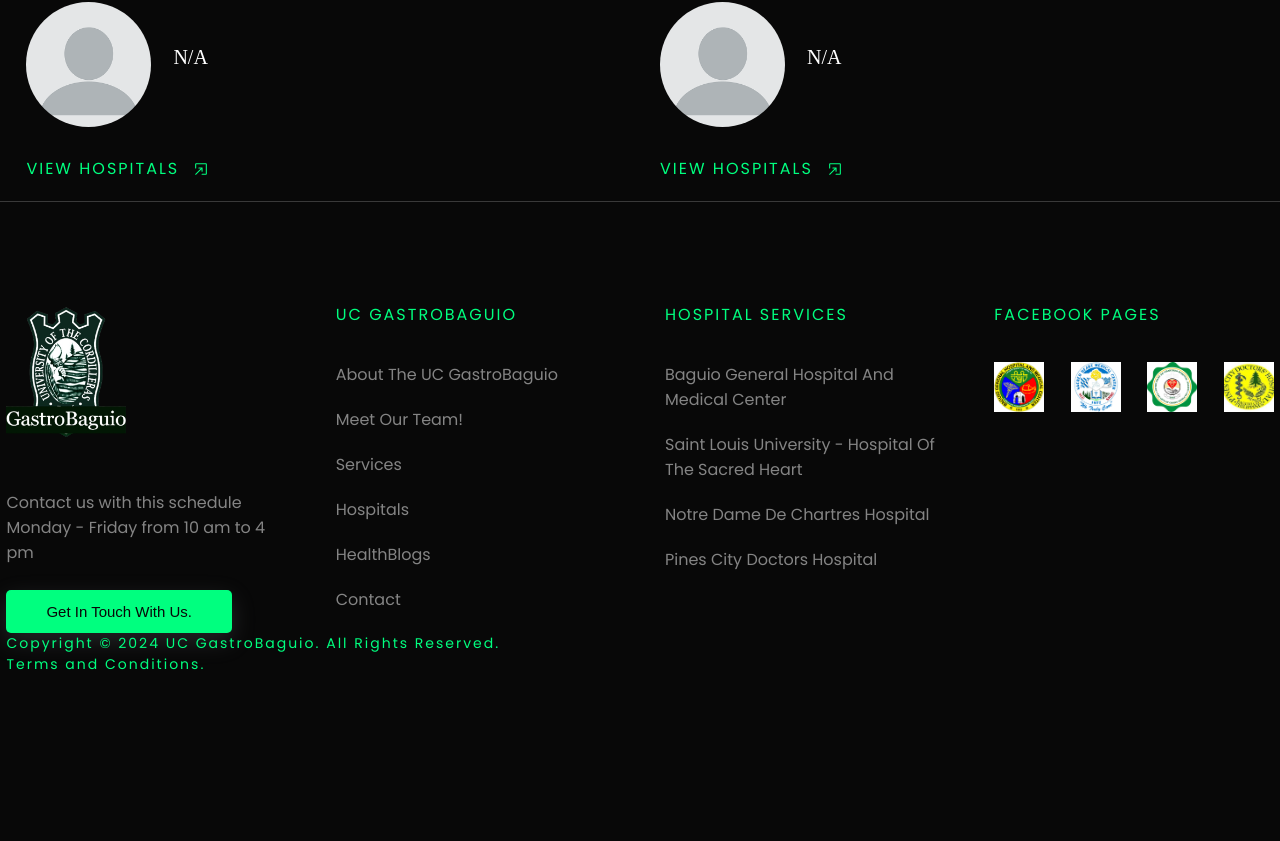
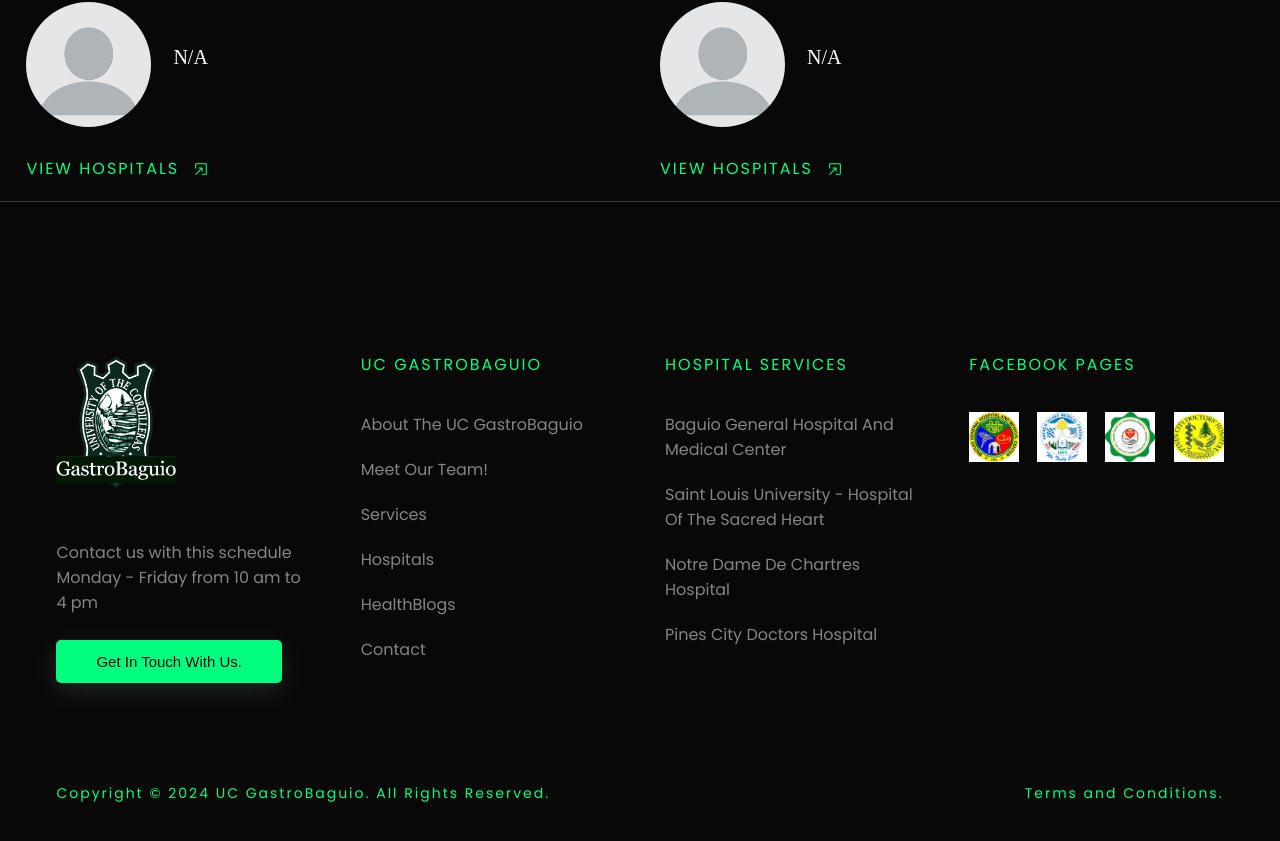
Before and after one commit to donyelqt/ucgastrobaguio, a Next.js app: page / in a window 1280 px wide. Shown: the part 5701-6542 px from the top of the page. Before the commit the page ends 6376 px from the top, so only its background shows below. Built offline with nearby package versions, Linux system fonts and the light colour scheme.

Commit message:
new nanaman

```diff
--- a/components/common/Footer.js
+++ b/components/common/Footer.js
@@ -8,7 +8,7 @@ const Footer = () => {
     <>
         <footer>
           <div className='container'>
-            <div className='grid-4'>
+            <div className='grid-4 py'>
               <div className='logo'>
                 <Logo />
                 <br />
@@ -81,11 +81,12 @@ const Footer = () => {
                 </div>
               </ul>
             </div>
-            <div className='legal connect'>
+            <div className='legal connect py'>
               <span className='green1'>Copyright © 2024 UC GastroBaguio. All Rights Reserved.</span>
+              <span className='green1'>Terms and Conditions.</span>
             </div>
             <div className='connect'>
-              <span className='green1'>Terms and Conditions.</span>
+
             </div>
           </div>
         </footer>
```
